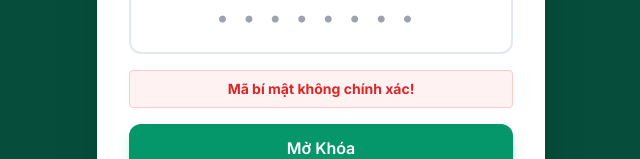
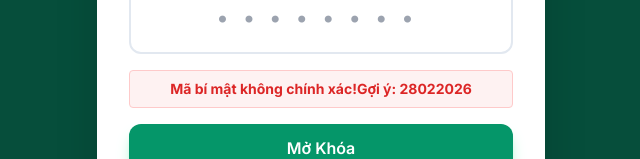
Before and after one commit to Kietvo2k/SmartGarden-AI, a plain HTML site: page index.html in a window 1280 px wide. Both pictures are taken after a click on the button "Mở Khóa". Shown: the part 409-568 px from the top of the page, without its empty margins (319-959 px from the left). Drawn offline with nearby package versions, Linux system fonts and the light colour scheme.

Commit message:
Update index.html
change some bugs

```diff
--- a/index.html
+++ b/index.html
@@ -56,7 +56,7 @@
                 <p class="text-slate-500 text-sm mb-6">Vui lòng nhập mã bí mật (8 chữ số) để truy cập hệ thống prototype.</p>
 
                 <input type="password" id="gate-code" maxlength="8" class="w-full text-center tracking-[0.5em] font-mono text-xl md:text-2xl p-3 md:p-4 border-2 border-slate-200 rounded-xl focus:border-emerald-500 focus:ring-0 outline-none transition-colors mb-4" placeholder="••••••••">
-                <p id="gate-error" class="text-red-600 font-bold bg-red-50 py-2 px-3 rounded text-sm mb-4 hidden border border-red-200">Mã bí mật không chính xác!</p>
+                <p id="gate-error" class="text-red-600 font-bold bg-red-50 py-2 px-3 rounded text-sm mb-4 hidden border border-red-200">Mã bí mật không chính xác!Gợi ý: 28022026</p>
 
                 <button onclick="checkGate()" class="w-full bg-emerald-600 text-white font-semibold py-3 rounded-xl hover:bg-emerald-700 transition shadow-lg shadow-emerald-200 mb-4">Mở Khóa</button>
             </div>
```
